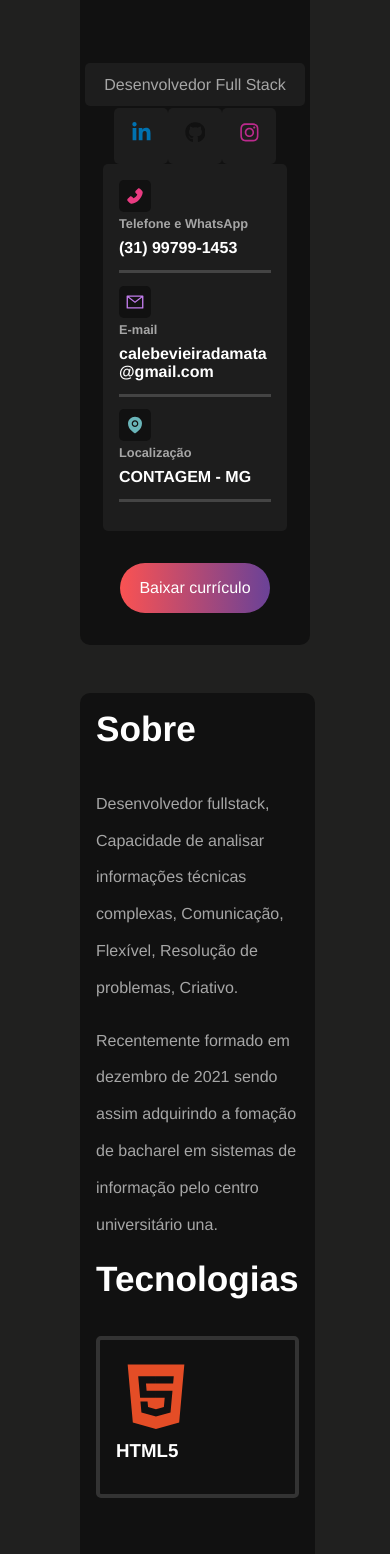
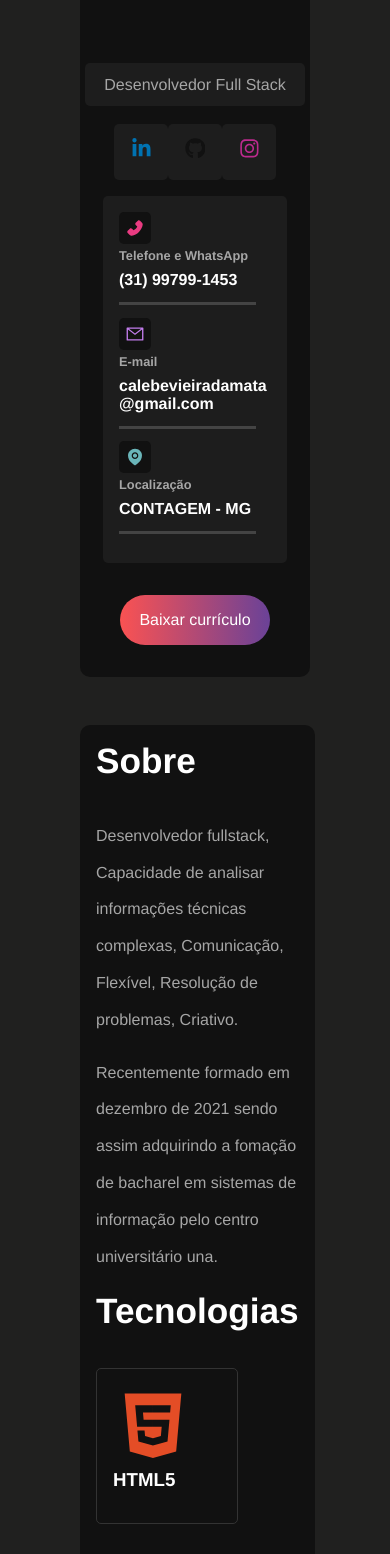
Before and after one commit to calebevieira/PORTIF-LIO, a React (Vite) app: page / in a window 390 px wide. Shown: the part 446-2000 px from the top of the page. Built offline with nearby package versions, Linux system fonts and the light colour scheme.

Commit message:
atualização
Responsividade

```diff
--- a/src/components/Sidebar.jsx
+++ b/src/components/Sidebar.jsx
@@ -12,7 +12,7 @@ const Sidebar = () => {
       <p className="title">Desenvolvedor Full Stack</p>
       <SocialNetworkContainer />
       <InformationContainer />
-      <a href ="/pdf/Currículo Calebe 2022.pdf" download className="btn">Baixar currículo</a></aside>
+      <a href ="pdf/Currículo Calebe 2022.pdf" download className="btn">Baixar currículo</a></aside>
   );
 };
 
--- a/src/styles/components/informationcontainer.sass
+++ b/src/styles/components/informationcontainer.sass
@@ -18,7 +18,7 @@
         padding-bottom: .8rem
         margin-bottom: .8rem
         border-bottom: 3px solid #444
-        width: 100%
+        width: 90%
 
         h3
             color: variables.$text-color-secondary
--- a/src/styles/components/socialnetworkcontainer.sass
+++ b/src/styles/components/socialnetworkcontainer.sass
@@ -4,7 +4,7 @@
 #social-networks
     @include mixins.center
     gap: 1rem
-    margin: 1rem 0
+    margin: 2rem 0
 
     .social-btn
         padding: .8em
--- a/src/styles/components/technologiescontainer.sass
+++ b/src/styles/components/technologiescontainer.sass
@@ -13,8 +13,8 @@
         @include mixins.center
         gap: 1rem
         padding: 1rem
-        border: 4px solid #333
-        width: 100%
+        border: 1px solid #333
+        width: 70%
         border-radius: variables.$card-border-radius
 
         h3
```
